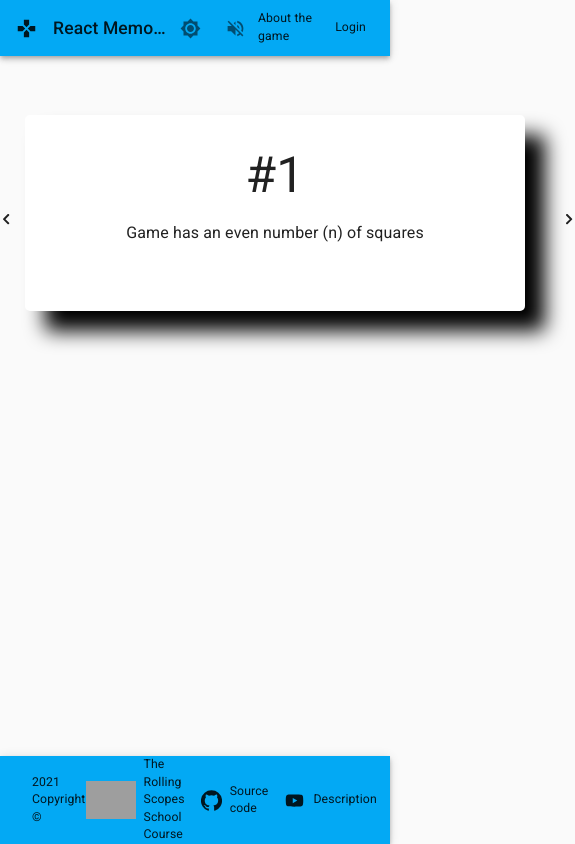
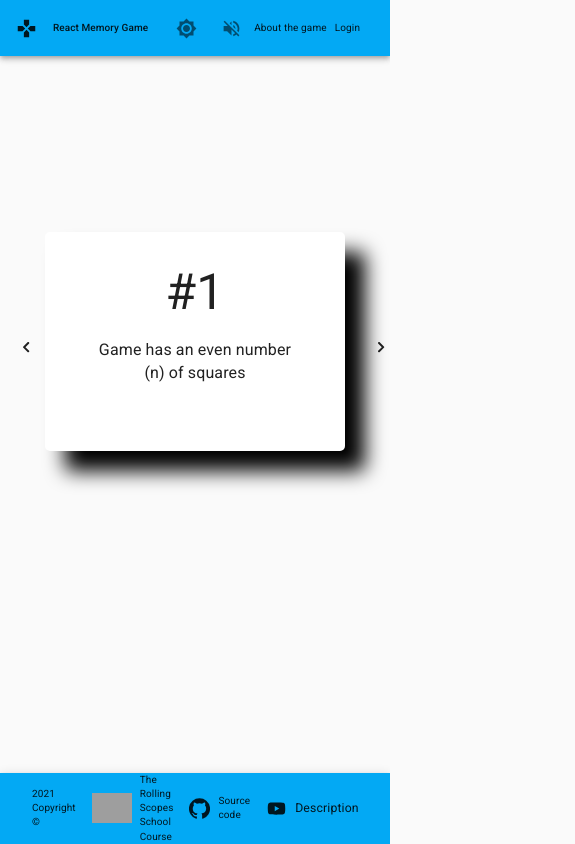
Before and after one commit to VeronikaVasilchikova/react-game, a React (Create React App) app: page /about in a window 390 px wide. Shown: the whole page, 575 px wide, since content can reach past the window. Built offline with nearby package versions, Linux system fonts and the light colour scheme; grey boxes are pictures that could not be loaded.

Commit message:
refactor: add maedia query

```diff
--- a/src/components/AboutGameItem.tsx
+++ b/src/components/AboutGameItem.tsx
@@ -1,26 +1,11 @@
 import React from 'react';
-import { Card, makeStyles } from '@material-ui/core';
+import { Card } from '@material-ui/core';
 import { CarouselItem } from '../interfaces/interfaces';
+import aboutGameItemStyle from '../styles/about-game-item-style';
 
 export const AboutGameItem: React.FunctionComponent<CarouselItem> = (props) => {
-  const { name, description, backgroundColor } = props.content;
-
-  const useStyles = makeStyles(() => ({
-    card: {
-      backgroundColor,
-      borderRadius: 5,
-      padding: '0 50px 50px',
-      margin: '0px 25px',
-      width: '500px',
-      boxShadow: '20px 20px 20px black',
-      textAlign: 'center',
-    },
-    descr: {
-      fontSize: '16px'
-    }
-  }));
-
-  const classes = useStyles();
+  const { name, description } = props.content;
+  const classes = aboutGameItemStyle();
 
   return (
     <Card className={classes.card}>
--- a/src/components/Copyright.tsx
+++ b/src/components/Copyright.tsx
@@ -6,26 +6,10 @@ import Toolbar from '@material-ui/core/Toolbar';
 import Link from '@material-ui/core/Link';
 import GiHubIcon from '@material-ui/icons/GitHub';
 import YoutubeIcon from '@material-ui/icons/YouTube';
-import { makeStyles } from '@material-ui/core/styles';
-
-const useStyles = makeStyles((theme) => ({
-  copyright: {
-    flexGrow: 1,
-  },
-  icon: {
-    marginRight: theme.spacing(1),
-  },
-  logo: {
-    width: '50px',
-    marginRight: theme.spacing(1),
-  },
-  link: {
-    marginRight: theme.spacing(2),
-  }
-}));
+import copyrightStyles from '../styles/copiright-styles';
 
 export const Copyright: React.FunctionComponent = () => {
-  const classes = useStyles();
+  const classes = copyrightStyles();
 
   return (
     <AppBar position="static" color="primary">
--- a/src/components/Navbar.tsx
+++ b/src/components/Navbar.tsx
@@ -14,24 +14,10 @@ import IconButton from '@material-ui/core/IconButton';
 import VolumeUpIcon from '@material-ui/icons/VolumeUp';
 import VolumeOffIcon from '@material-ui/icons/VolumeOff';
 import SaveGameState from '../utils/saveGameState';
-
-const useStyles = makeStyles((theme) => ({
-  icon: {
-    marginRight: theme.spacing(2),
-  },
-  toolbar: {
-    paddingRight: 24,
-  },
-  title: {
-    flexGrow: 1,
-  },
-  link: {
-    marginRight: theme.spacing(2),
-  }
-}));
+import navbarStyles from '../styles/navbar-style';
 
 export const Navbar: React.FunctionComponent<UserInfo> = (props) => {
-  const classes = useStyles();
+  const classes = navbarStyles();
   const [isDarkState, setDarkState] = SaveGameState('isDarkState', false);
   const [isMuted, setIsMuted] = SaveGameState('isMuted', false);
 
@@ -80,7 +66,7 @@ export const Navbar: React.FunctionComponent<UserInfo> = (props) => {
           </IconButton>
         </Tooltip>
         <Link color='inherit' to='/about' component={RouterLink} className={classes.link}>About the game</Link>
-        <Link color='inherit' to='/login' component={RouterLink}>{props.userName ? 'Exit' : 'Login'}</Link>
+        <Link color='inherit' to='/login' component={RouterLink} className={classes.linkText}>{props.userName ? 'Exit' : 'Login'}</Link>
       </Toolbar>
     </AppBar>
   )
--- a/src/constants/constants.tsx
+++ b/src/constants/constants.tsx
@@ -2,32 +2,26 @@ const ABOUT_GAME_INFO_ITEMS = [
   {
     name: "#1",
     description: "Game has an even number (n) of squares",
-    backgroundColor: "#fff"
   },
   {
     name: "#2",
     description: "Different heroes for every 2 squares (n / 2 options)",
-    backgroundColor: "##fff"
   },
   {
     name: "#3",
     description: "Each turn the user gets 2 choices (unlimited turns)",
-    backgroundColor: "##fff"
   },
   {
     name: "#4",
     description: "Cards only stay flipped over when 2 match",
-    backgroundColor: "##fff"
   },
   {
     name: "#5",
     description: "Game ends when all matches occur (n / 2) matches",
-    backgroundColor: "##fff"
   },
   {
     name: "#6",
     description: "To start the game choose 'Login'",
-    backgroundColor: "##fff"
   }
 ]
 
--- a/src/index.css
+++ b/src/index.css
@@ -58,7 +58,7 @@ code {
 
 .about-game {
   width: 500px;
-  margin: 15% auto;
+  margin: 20% auto;
   position: relative;
   cursor: pointer;
 }
@@ -84,3 +84,51 @@ code {
   background: #fff;
   padding: 10rem;
 }
+
+@media (max-width: 1270px) {
+  .about-arrow.right {
+    right: 7%;
+  }
+}
+
+@media (max-width: 960px) {
+  .about-game {
+    width: 400px;
+    margin: 25% auto;
+  }
+}
+
+@media (max-width: 840px) {
+  .card-field {
+    width: 600px;
+  }
+
+  .card-field > * {
+    width: 120px;
+    height: 142px;
+    margin: 15px;
+  }
+}
+
+@media (max-width: 640px) {
+  .card-field {
+    width: 460px;
+  }
+
+  .card-field > * {
+    width: 90px;
+    height: 108px;
+    margin: 12px;
+  }
+}
+
+@media (max-width: 600px) {
+  .about-game {
+    width: 350px;
+    margin: 45% auto;
+  }
+
+  .about-arrow.right {
+    right: -5%;
+  }
+}
--- a/src/interfaces/interfaces.tsx
+++ b/src/interfaces/interfaces.tsx
@@ -1,7 +1,6 @@
 export interface InfoItem {
   name: string;
   description: string;
-  backgroundColor: string;
 }
 
 export interface CarouselItem {
--- /dev/null
+++ b/src/styles/about-game-item-style.tsx
@@ -0,0 +1,35 @@
+import { makeStyles } from '@material-ui/core/styles';
+
+const aboutGameItemStyle = makeStyles((theme) => ({
+  card: {
+    [theme.breakpoints.up('lg')]: {
+      borderRadius: 5,
+      padding: '0 50px 50px',
+      margin: '0px 25px',
+      width: '500px',
+      boxShadow: '20px 20px 20px black',
+      textAlign: 'center',
+    },
+    [theme.breakpoints.down('md')]: {
+      borderRadius: 5,
+      padding: '0 50px 50px',
+      margin: '0px 25px',
+      width: '400px',
+      boxShadow: '20px 20px 20px black',
+      textAlign: 'center',
+    },
+    [theme.breakpoints.down('sm')]: {
+      borderRadius: 5,
+      padding: '0 50px 50px',
+      margin: '0px 25px',
+      width: '300px',
+      boxShadow: '20px 20px 20px black',
+      textAlign: 'center',
+    },
+  },
+  descr: {
+    fontSize: '16px'
+  }
+}));
+
+export default aboutGameItemStyle;
--- /dev/null
+++ b/src/styles/copiright-styles.tsx
@@ -0,0 +1,50 @@
+import { makeStyles } from '@material-ui/core/styles';
+
+const copyrightStyles = makeStyles((theme) => ({
+  copyright: {
+    [theme.breakpoints.up('lg')]: {
+      flexGrow: 1,
+      fontSize: '14px',
+    },
+    [theme.breakpoints.down('md')]: {
+      flexGrow: 1,
+      fontSize: '14px',
+    },
+    [theme.breakpoints.down('sm')]: {
+      flexGrow: 'initial',
+      marginRight: theme.spacing(2),
+      fontSize: '10px',
+    },
+  },
+  icon: {
+    marginRight: theme.spacing(1),
+  },
+  logo: {
+    [theme.breakpoints.up('lg')]: {
+      width: '50px',
+      marginRight: theme.spacing(1),
+    },
+    [theme.breakpoints.down('md')]: {
+      width: '50px',
+      marginRight: theme.spacing(1),
+    },
+    [theme.breakpoints.down('sm')]: {
+      width: '40px',
+    },
+  },
+  link: {
+    [theme.breakpoints.up('lg')]: {
+      marginRight: theme.spacing(2),
+      fontSize: '14px',
+    },
+    [theme.breakpoints.down('md')]: {
+      marginRight: theme.spacing(2),
+      fontSize: '14px',
+    },
+    [theme.breakpoints.down('sm')]: {
+      fontSize: '10px',
+    },
+  }
+}));
+
+export default copyrightStyles;
--- /dev/null
+++ b/src/styles/navbar-style.tsx
@@ -0,0 +1,52 @@
+import { makeStyles } from '@material-ui/core/styles';
+
+const navbarStyles = makeStyles((theme) => ({
+  icon: {
+    marginRight: theme.spacing(2),
+  },
+  toolbar: {
+    paddingRight: 24,
+  },
+  title: {
+    [theme.breakpoints.up('lg')]: {
+      flexGrow: 1,
+      fontSize: '14px',
+    },
+    [theme.breakpoints.down('md')]: {
+      flexGrow: 1,
+      fontSize: '14px',
+    },
+    [theme.breakpoints.down('sm')]: {
+      flexGrow: 'initial',
+      marginRight: theme.spacing(2),
+      fontSize: '10px',
+    },
+  },
+  link: {
+    [theme.breakpoints.up('lg')]: {
+      marginRight: theme.spacing(2),
+      fontSize: '14px',
+    },
+    [theme.breakpoints.down('md')]: {
+      marginRight: theme.spacing(2),
+      fontSize: '14px',
+    },
+    [theme.breakpoints.down('sm')]: {
+      marginRight: theme.spacing(1),
+      fontSize: '10px',
+    },
+  },
+  linkText: {
+    [theme.breakpoints.up('lg')]: {
+      fontSize: '14px',
+    },
+    [theme.breakpoints.down('md')]: {
+      fontSize: '14px',
+    },
+    [theme.breakpoints.down('sm')]: {
+      fontSize: '10px',
+    },
+  }
+}));
+
+export default navbarStyles;
```
